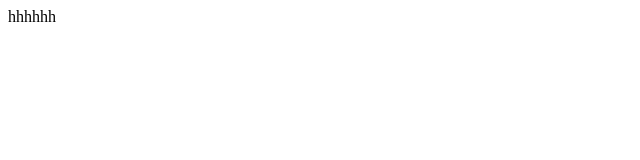
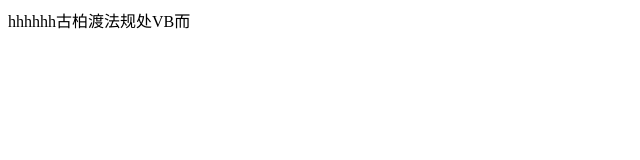
Before and after one commit to lyl650/myrepo, a plain HTML site: page index.html in a window 1280 px wide. Shown: the whole page, without its empty margins (0-640 px from the left). Drawn offline with Linux system fonts and the light colour scheme.

Commit message:
create a index

```diff
--- a/index.html
+++ b/index.html
@@ -7,6 +7,6 @@
     <title>首页</title>
 </head>
 <body>
- <div>hhhhhh</div>
+ <div>hhhhhh古柏渡法规处VB而</div>
 </body>
 </html>
```
